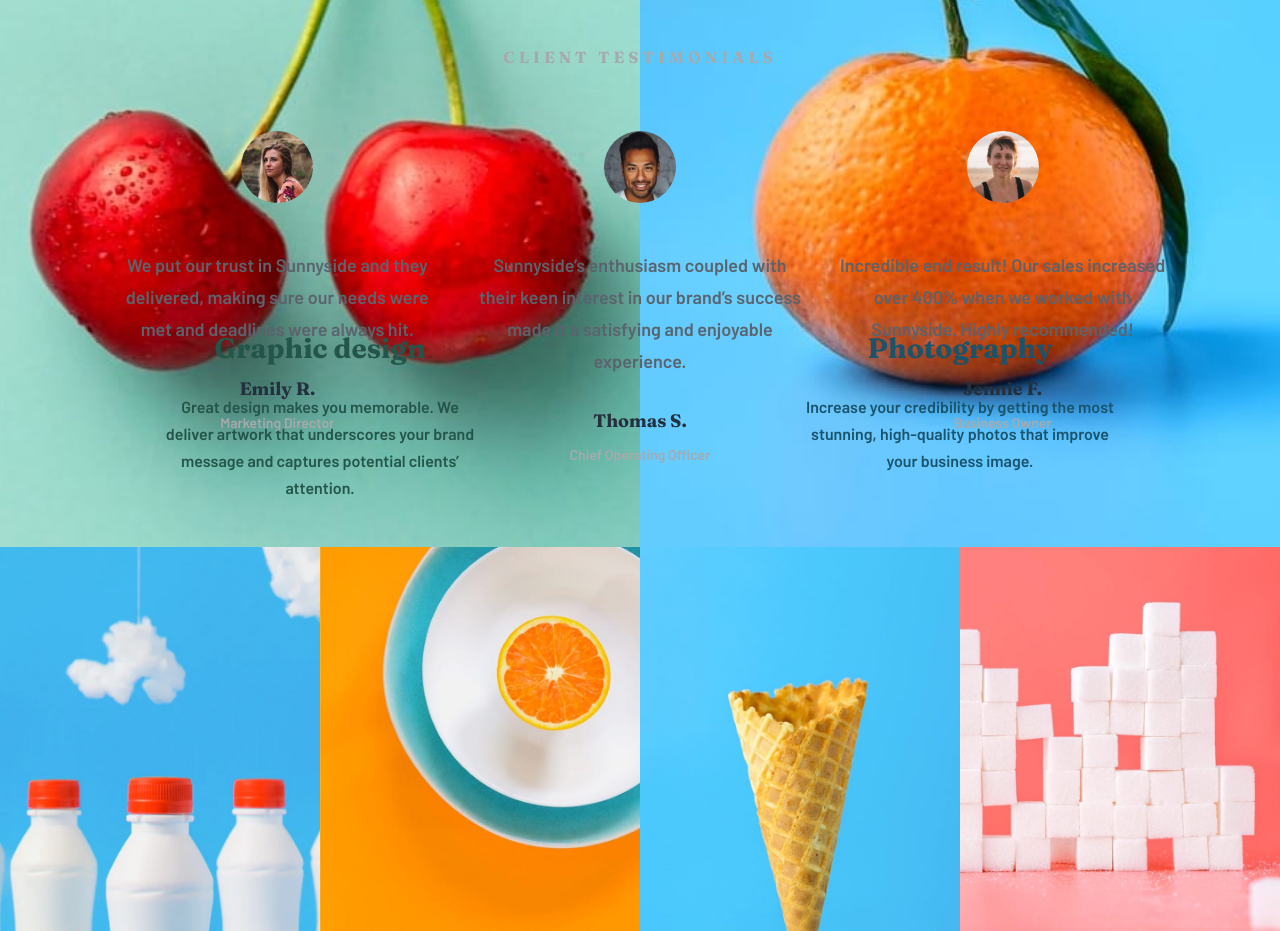
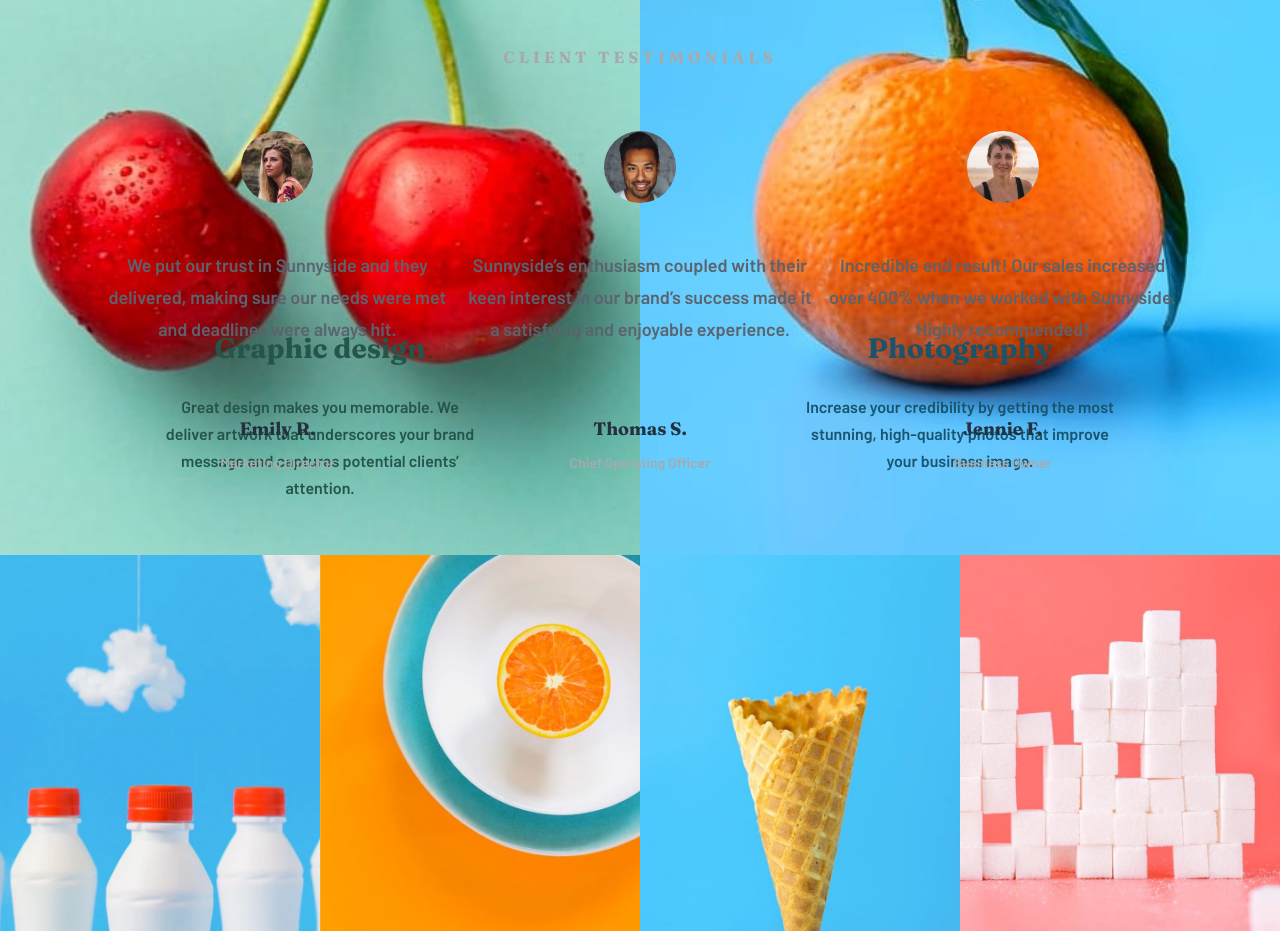
Before and after one commit to ltc870/sunnysideagencylandingpage, a React (Vite) app: page / in a window 1280 px wide. Shown: the part 2880-3811 px from the top of the page. Built offline with nearby package versions, Linux system fonts and the light colour scheme.

Commit message:
corrected spacing for desktop layout

```diff
--- a/src/components/Testimonials.module.css
+++ b/src/components/Testimonials.module.css
@@ -80,6 +80,14 @@
         width: 85%;
     }
 
+    .testimonialBox {
+        max-width: 350px;
+    }
+
+    .testimonialText {
+        margin-bottom: 4em;
+    }
+
     .gallery {
         display: grid;
         grid-template-columns: repeat(4, auto);
```
